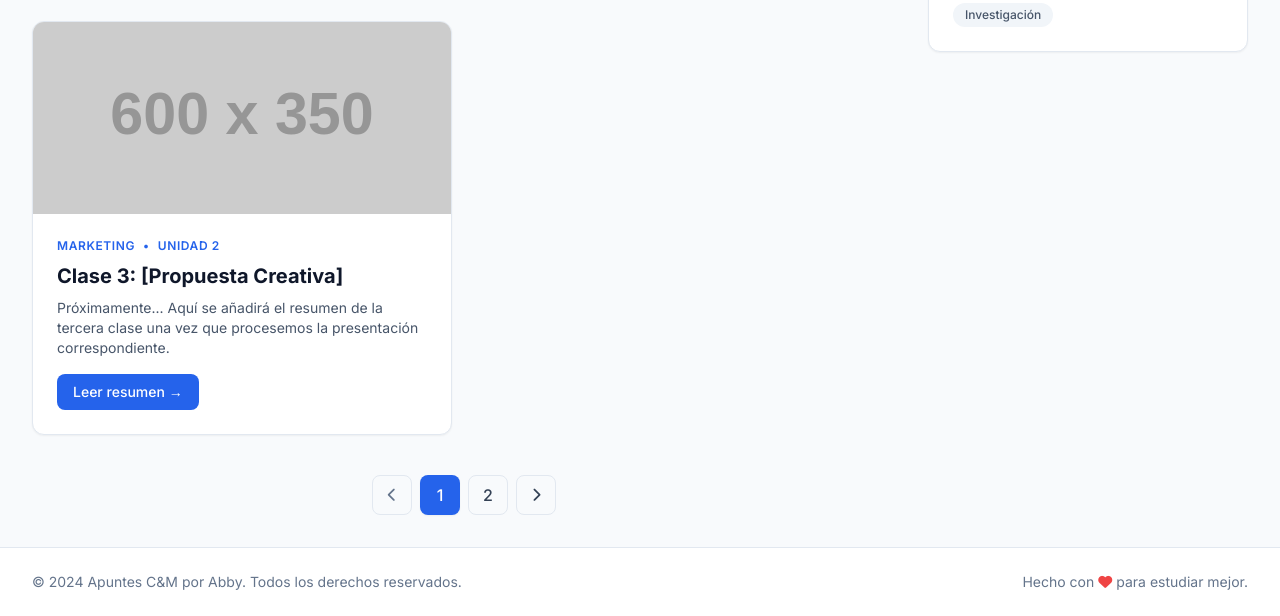
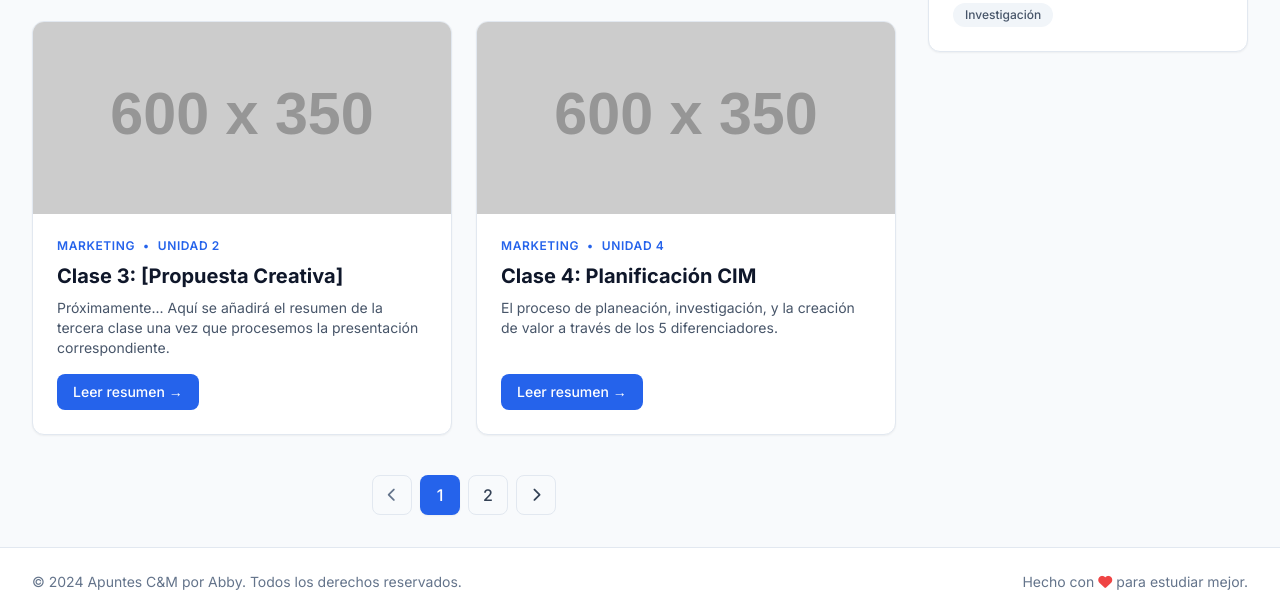
Before and after one commit to abbyrom-lab/PC_Comunicaciones-de-marketing, a plain HTML site: page index.html in a window 1280 px wide. Shown: the part 642-1258 px from the top of the page. Drawn offline with nearby package versions, Linux system fonts and the light colour scheme; placeholder pictures from the web are drawn by us.

Commit message:
Add Clase 4 card to index.html

```diff
--- a/index.html
+++ b/index.html
@@ -131,6 +131,22 @@
                         </div>
                     </div>
                 </article>
+                <!-- Tarjeta de Clase 4 -->
+<article class="bg-white rounded-xl shadow-sm border border-slate-200 overflow-hidden hover:shadow-md transition-shadow duration-300 flex flex-col">
+    <img src="https://placehold.co/600x350/e2e8f0/475569?text=Clase+4" alt="Imagen representativa Clase 4" class="w-full h-48 object-cover">
+    <div class="p-6 flex-grow flex flex-col">
+        <div class="flex items-center gap-2 text-xs text-blue-600 font-semibold uppercase tracking-wider mb-2">
+            <span>Marketing</span><span>•</span><span>Unidad 4</span>
+        </div>
+        <h2 class="text-xl font-bold text-slate-900 mb-2">Clase 4: Planificación CIM</h2>
+        <p class="text-slate-600 text-sm mb-4 line-clamp-3">El proceso de planeación, investigación, y la creación de valor a través de los 5 diferenciadores.</p>
+        <div class="mt-auto">
+            <a href="clase-04.html" class="inline-flex items-center justify-center bg-blue-600 hover:bg-blue-700 text-white px-4 py-2 rounded-lg text-sm font-medium transition-colors">
+                Leer resumen &rarr;
+            </a>
+        </div>
+    </div>
+</article>
 
             </div>
 
```
